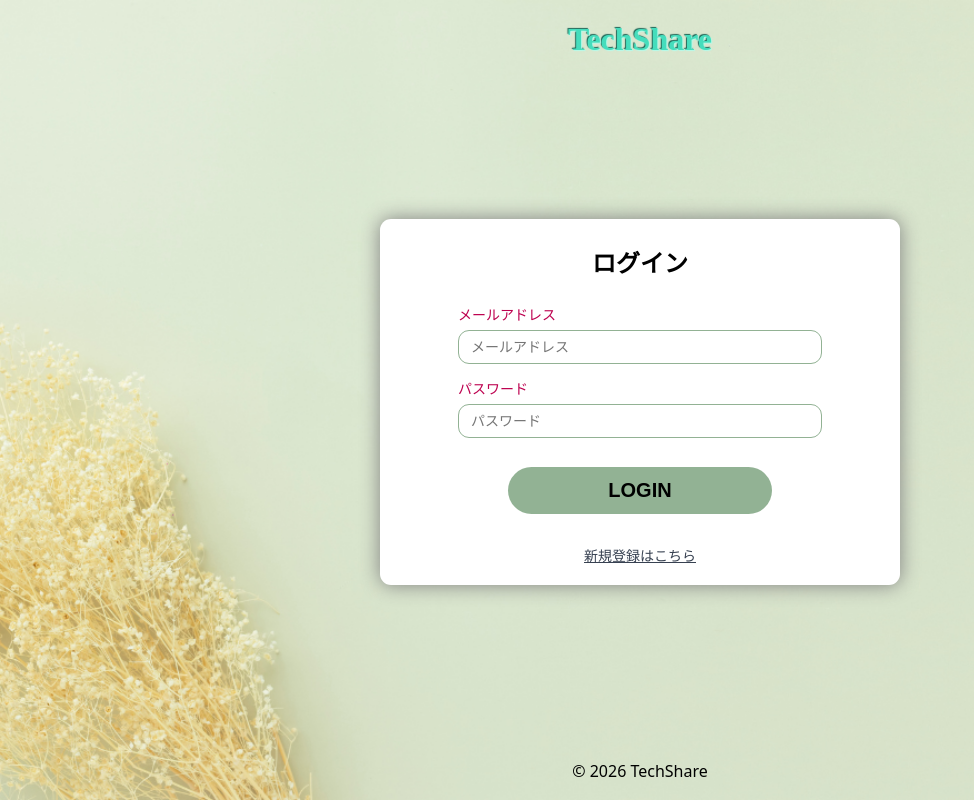
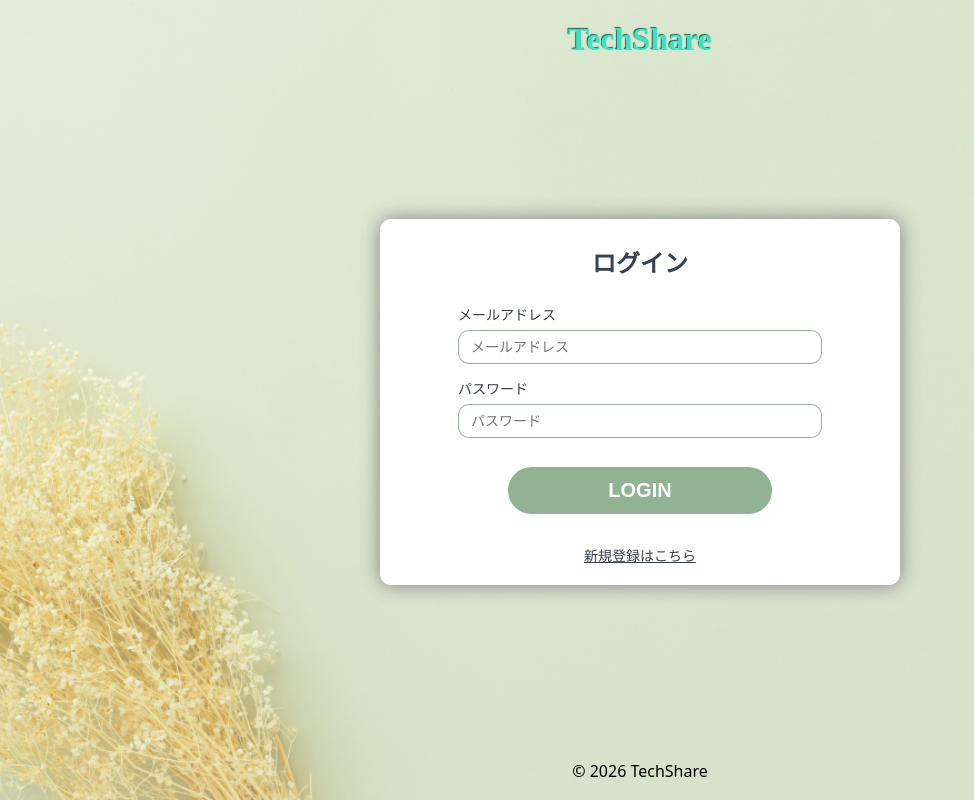
Before and after one commit to gorimax/hackathon_sns_f_team, a Flask app: page /login in a window 1280 px wide. Shown: the whole page, without its empty margins (0-974 px from the left). Run offline with Flask 2, Linux system fonts and the light colour scheme.

Commit message:
auth.css,color.css,login.html編集

```diff
--- a/SNSApp/static/css/auth.css
+++ b/SNSApp/static/css/auth.css
@@ -1,6 +1,6 @@
-:root {
+/* :root {
     --shadow-soft: 0 16px 40px rgba(15, 23, 42, 0.12);
-}
+} */
 
 /* カードの位置調整 */
 .card-container {
@@ -31,12 +31,10 @@
     text-align: center;
     font-size: 1.5rem;
     font-weight: 700;
-    color: black;
+    color: #374151;
     padding-top: 25px;
     margin-bottom: 25px;
     margin-top: 0;
-    /* 文字に影 */
-    /* text-shadow: 2px 2px 2px blue; */
 }
 
 /* ===== auth form ===== */
@@ -53,7 +51,6 @@
     display: flex;
     flex-direction: column;
     gap: 6px;
-
 }
 
 
@@ -74,13 +71,13 @@
 
 .auth-form label {
     font-size: 14px;
-    color: #bd004f;
+    color: #374151;
 }
 
 /* ボタンのデザイン調整 */
 .auth-button {
     padding: 12px 100px;
-    color: black;
+    color: white;
     background-color: #92B294;
     font-size: 20px;
     font-weight: 600;
@@ -91,7 +88,7 @@
 }
 
 .auth-button:hover {
-    background-color: #626873;
+    background-color: #4f7952;
 }
 
 .auth-link {
--- a/SNSApp/static/css/color.css
+++ b/SNSApp/static/css/color.css
@@ -1,5 +1,6 @@
 :root {
-    --text-color: #495B4A;
+    --text-color: #374151;
+    --button-bg: #92B294;
     /* --bg: #f5f5f7;
     --card-bg: #ffffff;
     --accent: #2563eb;
--- a/SNSApp/templates/auth/login.html
+++ b/SNSApp/templates/auth/login.html
@@ -7,7 +7,6 @@
 {% endblock %}
 
 {% block content %}
-<!-- <div class="main"> -->
 <div class="card-container">
     <div class="auth-wrapper">
         <div class="card">
@@ -32,5 +31,4 @@
         </div>
     </div>
 </div>
-<!-- </div> -->
 {% endblock %}
```
Also changed, not shown: SNSApp/static/css/menu.css (added). Lines whose indentation alone changed are shown as unchanged.
